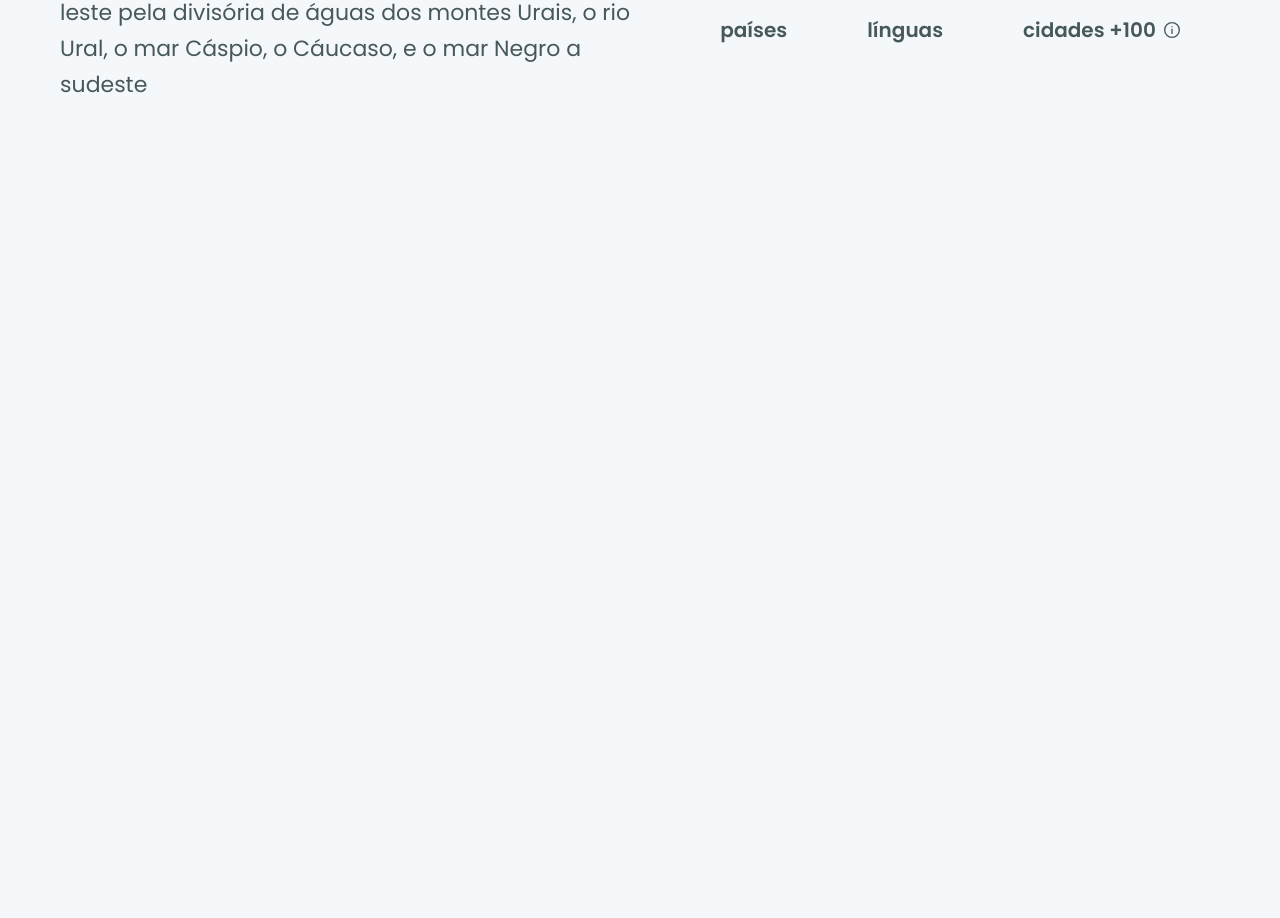
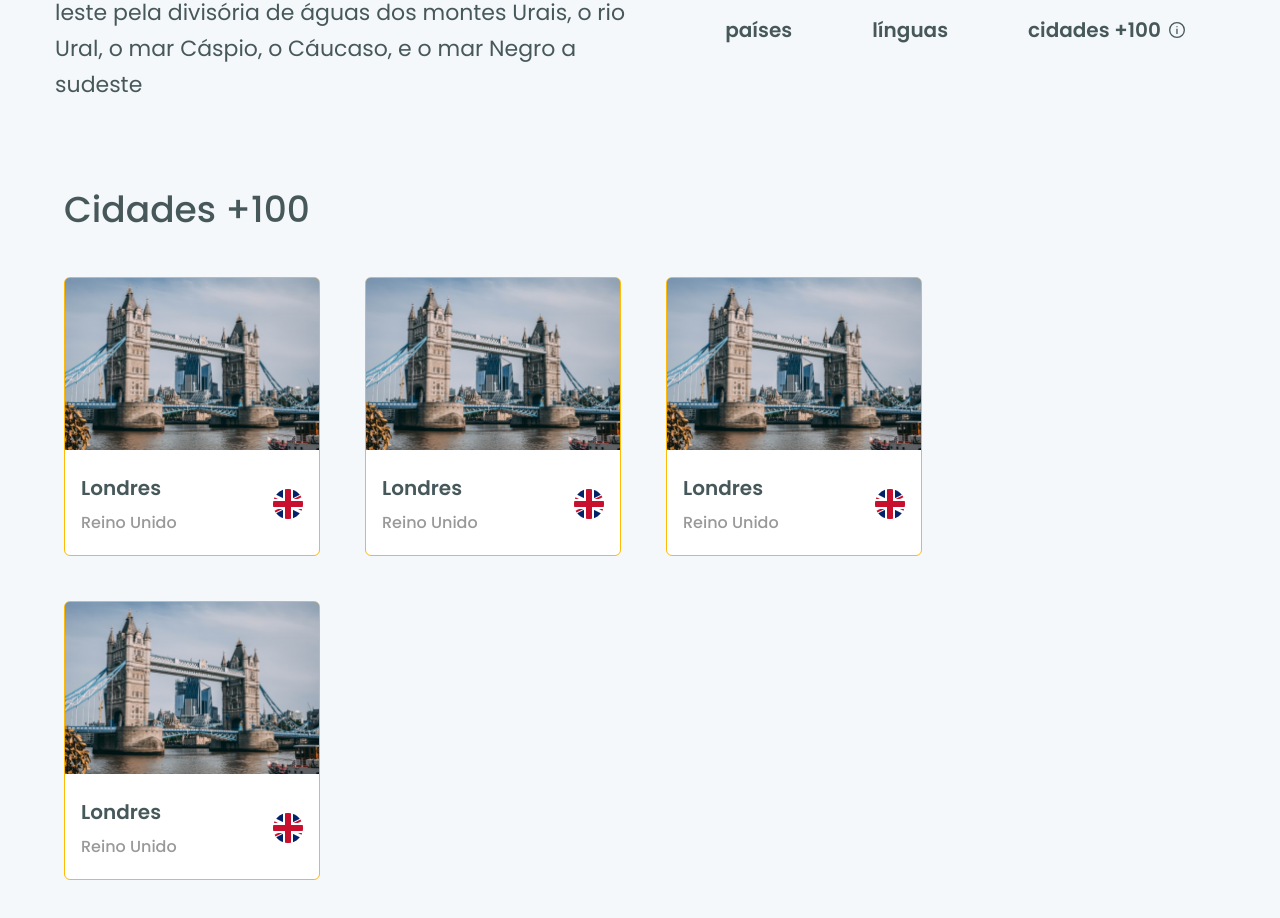
Before and after one commit to tallesv/worldtrip, a Next.js app: page /continent/1 in a window 1280 px wide. Shown: the part 684-1602 px from the top of the page. Before the commit the page ends 827 px from the top, so only its background shows below. Built offline with nearby package versions, Linux system fonts and the light colour scheme.

Commit message:
feat: add cities in continent page

```diff
--- /dev/null
+++ b/src/components/CityCard.tsx
@@ -0,0 +1,23 @@
+import { Box, BoxProps, Flex, Text } from '@chakra-ui/react';
+import Image from 'next/image'
+
+interface CityCardProps extends BoxProps {
+
+}
+
+export default function CityCard({ ...rest }: CityCardProps) {
+
+  return (
+    <Box {...rest}>
+      <Image src="/london.png" alt="london" width={256} height={173} />
+
+      <Flex p={4} justifyContent="space-between" alignItems="center">
+        <Flex direction="column">
+          <Text fontSize={20} fontWeight="600">Londres</Text>
+          <Text mt={2} fontSize={16} fontWeight="500" color="gray.450">Reino Unido</Text>
+        </Flex>
+        <Image src="/uk.png" alt="uk" width={30} height={30} />
+      </Flex>
+    </Box>
+  );
+}
--- a/src/pages/continent/[continent].tsx
+++ b/src/pages/continent/[continent].tsx
@@ -1,6 +1,7 @@
 import { Box, Text, Flex, Tooltip } from "@chakra-ui/react";
 import { InfoOutlineIcon } from '@chakra-ui/icons';
 import { Header } from "../../components/Header";
+import CityCard from "../../components/CityCard";
 
 
 
@@ -20,7 +21,8 @@ export default function Continent () {
         <Text fontSize={32} color="gray.50" fontWeight={600}>Europa</Text>
       </Flex>
 
-      <Flex my={10} mx={50} direction={{ base: 'column', lg: 'row' }} justifyContent="space-around" alignItems="center">
+      <Flex mx={10} direction="column" alignItems="flex-start">
+        <Flex my={10} w="100%" direction={{ base: 'column', lg: 'row' }} justifyContent="space-around" alignItems="center">
           <Text maxW="600" fontSize={22} lineHeight="36px">
             A Europa é, por convenção, um dos seis continentes do mundo. Compreendendo a península ocidental da Eurásia, a Europa geralmente divide-se da Ásia a leste pela divisória de águas dos montes Urais, o rio Ural, o mar Cáspio, o Cáucaso, e o mar Negro a sudeste
           </Text>
@@ -45,6 +47,18 @@ export default function Continent () {
             </Flex>
           </Flex>
         </Flex>
+
+        <Flex ml={{ xl: "2%", '2xl': "7%" }} m={['auto', 'unset']} direction="column" alignContent={"center"}>
+          <Text my={[10]} fontSize={36} fontWeight="500">Cidades +100</Text>
+
+          <Flex direction={['column', 'row']} justifyContent={['center', 'flex-start']} flexWrap="wrap">
+            <CityCard w={256} h={279} mr={45} mb={45} bgColor="white" border="1px" borderRadius={6} borderColor="yellow.150"/>
+            <CityCard w={256} h={279} mr={45} mb={45} bgColor="white" border="1px" borderRadius={6} borderColor="yellow.150"/>
+            <CityCard w={256} h={279} mr={45} mb={45} bgColor="white" border="1px" borderRadius={6} borderColor="yellow.150"/>
+            <CityCard w={256} h={279} mr={45} mb={45} bgColor="white" border="1px" borderRadius={6} borderColor="yellow.150"/>
+          </Flex>
+        </Flex>
+      </Flex>
     </Box>
   );
 }
--- a/src/styles/theme.ts
+++ b/src/styles/theme.ts
@@ -4,6 +4,7 @@ export const theme = extendTheme ({
   colors: {
     yellow: {
       "300": "#FFBA08",
+      "150": "#FFBA08",
     },
     gray: {
       "600": "#47585B",
```
Also changed, not shown: public/london.png (added), public/uk.png (added). Lines whose indentation alone changed are shown as unchanged.
